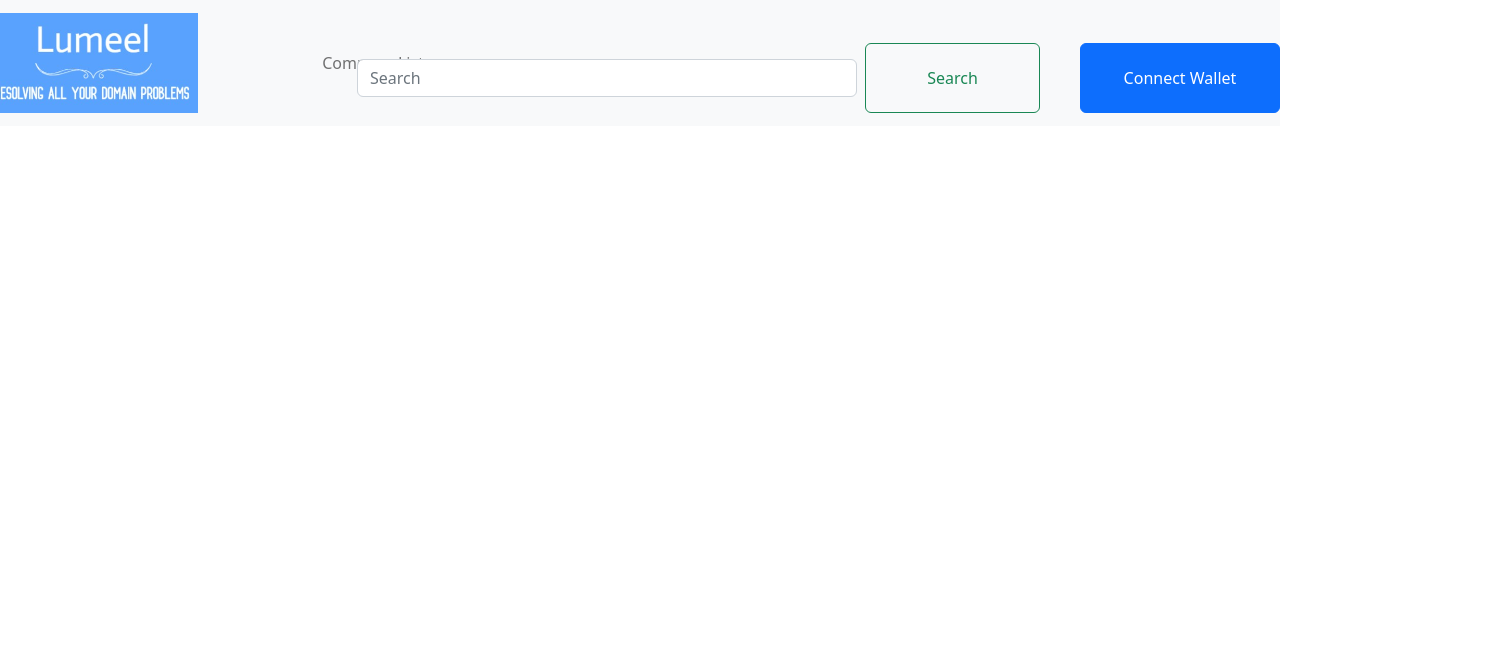
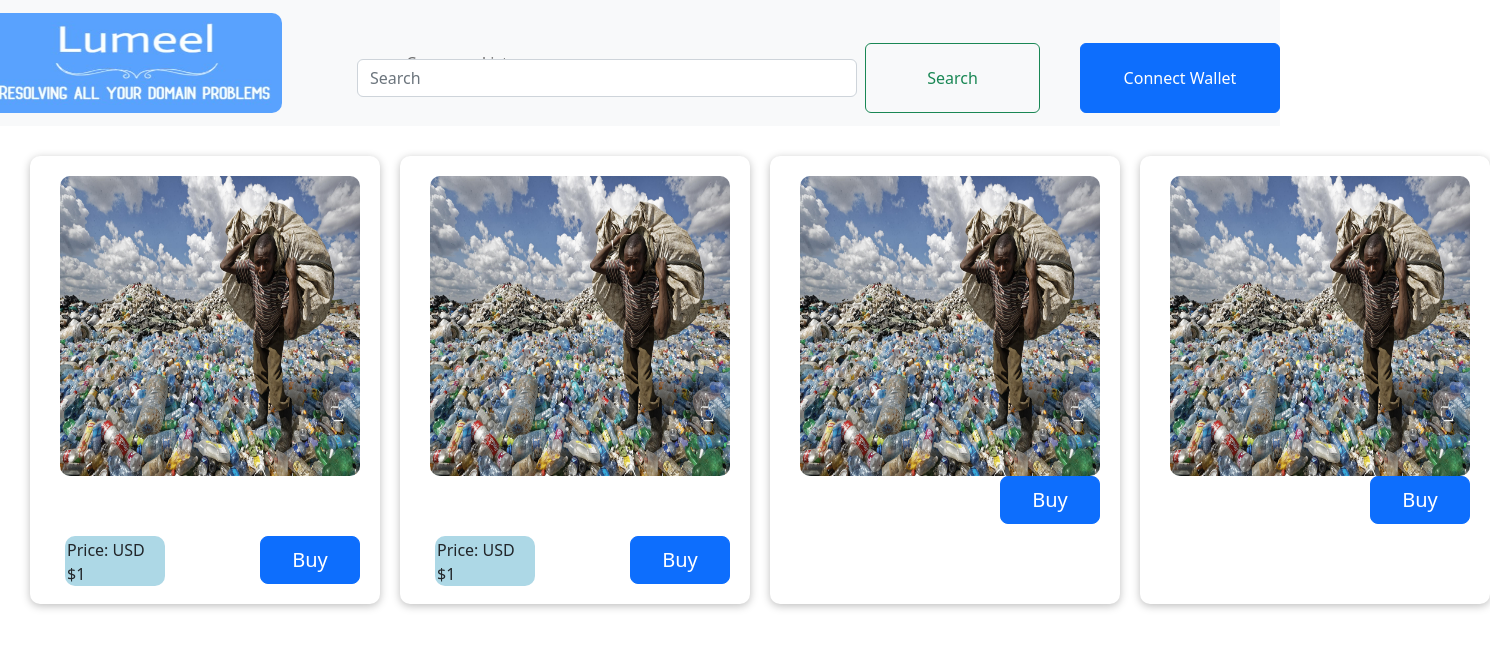
Before and after one commit to jonlee1923/Crypto.com-Hackathon, a React (Create React App) app in the folder frontend/: page /NFTlist in a window 1280 px wide. Shown: the top 648 px of the page, 1490 px wide, since content can reach past the window. Built offline with nearby package versions, Linux system fonts and the light colour scheme.

Commit message:
im so good at coding

```diff
--- a/frontend/src/App.jsx
+++ b/frontend/src/App.jsx
@@ -8,6 +8,7 @@ import Home from "./components/Home/Home.jsx";
 import Companylist from "./components/Companylist/Companylist";
 import Signup from "./components/Signup/Signup.jsx"
 import Companydetail from "./components/Companydetail/Companydetail";
+import NFTlist from "./components/NFTlist/NFTlist";
 
 function App() {
   const { connected, connectWallet } = useContext(DnsContext);
@@ -21,6 +22,7 @@ function App() {
             <Route path="/company-list" element={<Companylist/>} />
             <Route path="/signup" element={<Signup contractAddress={connected}/>}/>
             <Route path="/companydetail" element={<Companydetail contractAddress={connected}/>}/>
+            <Route path="/NFTlist" element={<NFTlist contractAddress={connected}/>}/>
           </Routes>
       </React.Fragment>
     </BrowserRouter>
--- /dev/null
+++ b/frontend/src/components/NFTlist/NFTlist.jsx
@@ -0,0 +1,51 @@
+import React from "react";
+import Card from "../Card/Card";
+import styles from "./NFTlist.module.css";
+import Button from "react-bootstrap/esm/Button";
+
+const NFTlist = () => {
+  const image = require("../../assets/pollution.jpeg");
+  const image1 = require("../../assets/lumeel.jpg");
+
+  return (
+    <div className={`${styles.NFTlist}`}>
+      <Card>
+        <div className={`${styles.NFTdiv}`}>
+          <img src={image} alt="testimg" />
+            <p className={`${styles.conversion}`}>Price: USD $1</p>
+            <Button className={`btn btn-primary btn-lg ${styles.buybtn}`}>
+              Buy
+            </Button>
+        </div>
+      </Card>
+
+      <Card>
+        <div className={`${styles.NFTdiv}`}>
+          <img src={image} alt="testimg" />
+          <p className={`${styles.conversion}`}>Price: USD $1</p>
+          <Button className={`btn btn-primary btn-lg ${styles.buybtn}`}>
+            Buy
+          </Button>
+        </div>
+      </Card>
+      <Card>
+        <div className={`${styles.NFTdiv}`}>
+          <img src={image} alt="testimg" />
+          <Button className={`btn btn-primary btn-lg ${styles.buybtn}`}>
+            Buy
+          </Button>
+        </div>
+      </Card>
+      <Card>
+        <div className={`${styles.NFTdiv}`}>
+          <img src={image} alt="testimg" />
+          <Button className={`btn btn-primary btn-lg ${styles.buybtn}`}>
+            Buy
+          </Button>
+        </div>
+      </Card>
+    </div>
+  );
+};
+
+export default NFTlist;
--- /dev/null
+++ b/frontend/src/components/NFTlist/NFTlist.module.css
@@ -0,0 +1,34 @@
+.NFTlist {
+  border-radius: 10px;
+  margin: 30px;
+  display: grid;
+  grid-template-columns: 1fr 1fr 1fr 1fr;
+  grid-gap: 20px;
+}
+
+img {
+  width: 300px;
+  height: 300px;
+  border-radius: 10px;
+}
+
+.NFTdiv {
+  margin-left: 10px;
+}
+
+.buybtn {
+  position: relative;
+  left: 200px;
+  width: 100px;
+}
+
+.conversion {
+  background-color: lightblue;
+  border-radius: 10px;
+  padding: 2px;
+  margin:5px;
+  position:relative;
+  width:100px;
+  height:50px;
+  top:55px;
+}
```
